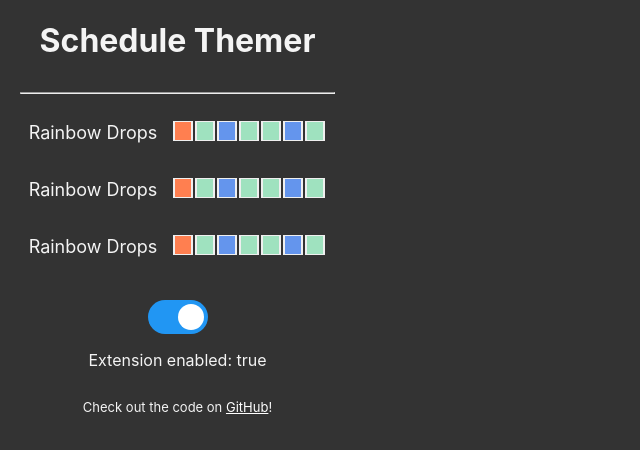
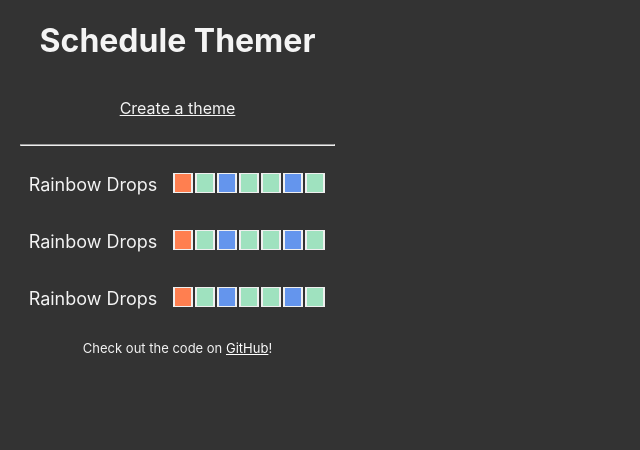
Before and after one commit to snxz/cgst, a Svelte app: page / in a window 1280 px wide. Shown: the top 450 px of the page, without its empty margins (0-640 px from the left). Built offline with nearby package versions, Linux system fonts and the light colour scheme.

Commit message:
add page router

```diff
--- a/src/App.svelte
+++ b/src/App.svelte
@@ -1,8 +1,11 @@
 <script>
-    import Switch from "./components/Switch.svelte";
     import ListBox from "./components/ListBox.svelte";
+    import ThemeCreator from "./components/ThemeCreator.svelte";
 
     let enabled = true;
+
+    let page = "index";
+
     // Code for future use for calling functions in the content script.
     // window.onload = function() {
 
@@ -20,11 +23,19 @@
 </script>
 
 <main>
-    <h1>Schedule Themer</h1>
-    <hr>
-    <ListBox/>
-    <Switch checked={enabled}/>
-    <p>Extension enabled: {enabled}</p>
+    <h1 on:click={() => {page="index"}}>Schedule Themer</h1>
+
+    {#if page === "index"}
+        <p class="page-link" on:click={() => {page = "creator"}}>Create a theme</p>
+        <hr>
+        <ListBox/>
+        <!--        <Switch checked={enabled}/>-->
+        <!--        <p>Extension enabled: {enabled}</p>-->
+    {:else if page === "creator" }
+        <p class="page-link" on:click={() => {page = "index"}}>Index</p>
+        <ThemeCreator/>
+    {/if}
+
     <p class=footer>Check out the code on <a href="https://github.com/snxz/cgst">GitHub</a>!</p>
 </main>
 
@@ -49,4 +60,8 @@
     hr {
         margin: 10px 20px;
     }
+
+    .page-link {
+        text-decoration: underline;
+    }
 </style>
--- a/src/components/ThemeElement.svelte
+++ b/src/components/ThemeElement.svelte
@@ -1,6 +1,7 @@
 <script>
     import ColorSquare from "./ColorSquare.svelte";
 </script>
+
 <main>
     <p>Rainbow Drops</p>
     <div class="colors">
```
